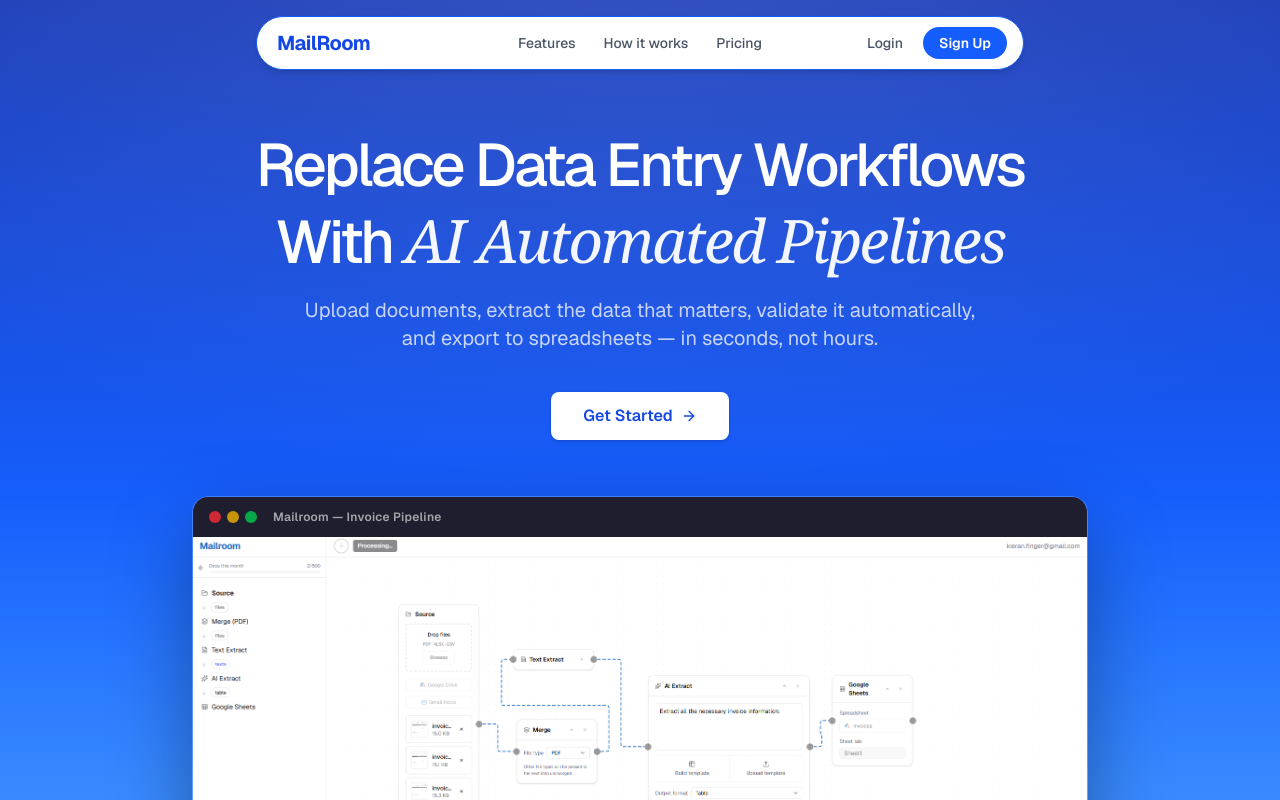
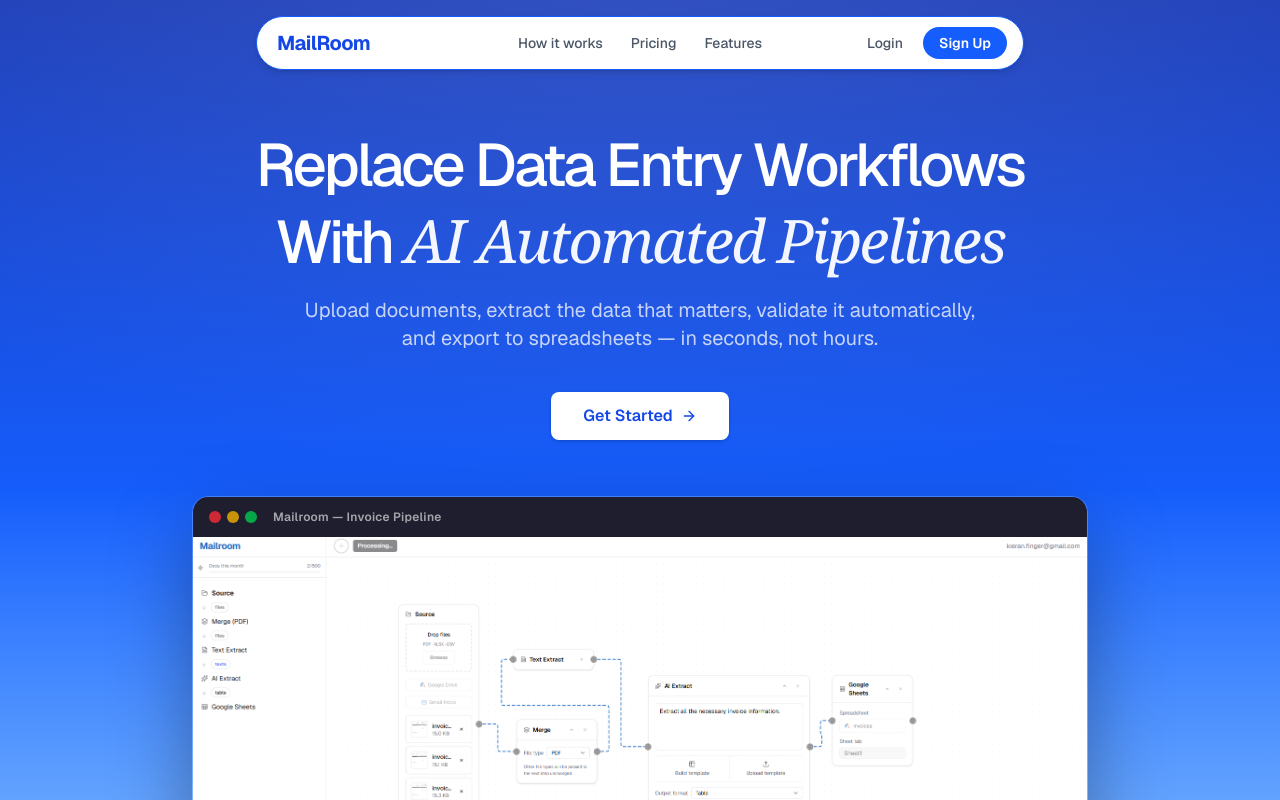
Before and after one commit to K-Finger/Mailroom, a Next.js app: page / in a window 1280 px wide. Shown: the top 800 px of the page. Built offline with nearby package versions, Linux system fonts and the light colour scheme.

Commit message:
nav bar fixes + added smooth scroll

```diff
--- a/src/app/layout.tsx
+++ b/src/app/layout.tsx
@@ -27,7 +27,7 @@
   return (
     <html
       lang="en"
-      className={`${geistSans.variable} ${geistMono.variable} h-full antialiased`}
+      className={`${geistSans.variable} ${geistMono.variable} h-full antialiased scroll-smooth`}
     >
       <body className="min-h-full flex flex-col">
         {children}
--- a/src/app/page.tsx
+++ b/src/app/page.tsx
@@ -175,7 +175,7 @@
   return (
     <div className="min-h-screen bg-background text-foreground">
       {/* ── HERO (blue) ─────────────────────────────────── */}
-      <section className="relative bg-gradient-to-b from-blue-800 via-blue-600 to-blue-400 overflow-hidden pb-0">
+      <section className="relative bg-gradient-to-b from-blue-800 via-blue-600 to-blue-300 overflow-hidden pb-0">
         {/* subtle radial glow */}
         <div className="absolute inset-0 bg-[radial-gradient(ellipse_80%_60%_at_50%_-10%,rgba(255,255,255,0.12),transparent)] pointer-events-none" />
 
@@ -183,10 +183,12 @@
         <nav className="fixed top-4 left-0 right-0 z-50 flex items-center justify-center px-6">
           <div className="relative flex items-center bg-white rounded-full px-4 py-2.5 shadow-lg w-full max-w-3xl border border-blue-600">
             {/* Logo - left */}
-            <span className="text-xl font-bold text-blue-700 tracking-tight pl-1 shrink-0">MailRoom</span>
+            <span className="text-xl font-bold text-blue-700 tracking-tight pl-1 shrink-0">
+              <a href="#hero">MailRoom</a>
+            </span>
             {/* Nav links - absolutely centered */}
             <div className="absolute left-1/2 -translate-x-1/2 hidden md:flex items-center gap-1">
-              {["Features", "How it works", "Pricing"].map((item) => (
+              {["How it works", "Pricing", "Features"].map((item) => (
                 <a
                   key={item}
                   href={`#${item.toLowerCase().replace(/\s+/g, "-")}`}
@@ -215,7 +217,7 @@
         </nav>
 
         {/* Hero text */}
-        <div className="relative z-10 max-w-6xl mx-auto text-center px-4 pt-32 pb-14">
+        <div id="hero" className="relative z-10 max-w-6xl mx-auto text-center px-4 pt-32 pb-14">
           <h1 className="text-4xl sm:text-5xl md:text-6xl font-medium tracking-tighter text-white mb-4 leading-tight max-w-5xl mx-auto">
             Replace Data Entry Workflows
             <br />
@@ -418,9 +420,14 @@
       <footer className="py-8 px-4 border-t border-border">
         <div className="max-w-5xl mx-auto flex flex-col sm:flex-row items-center justify-between gap-4">
           <span className="text-lg font-bold text-brand">Mailroom</span>
-          <p className="text-sm text-muted-foreground">
-            Document workflow automation for modern teams
-          </p>
+          <div className="text-center sm:text-right">
+            <p className="text-sm text-muted-foreground">
+              Document workflow automation for modern teams
+            </p>
+            <p className="text-xs text-muted-foreground/80">
+              © {new Date().getFullYear()} Mailroom. All rights reserved.
+            </p>
+          </div>
         </div>
       </footer>
     </div>
```
